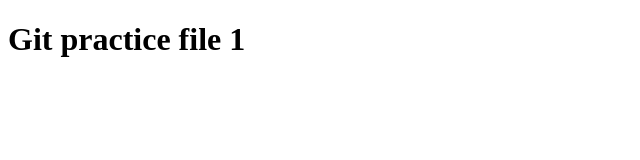
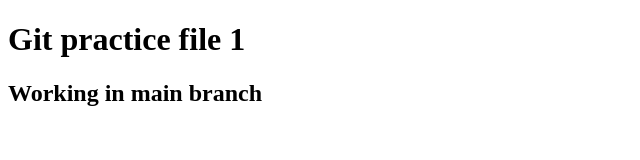
Before and after one commit to SEC-MASUM/git_practice_01, a plain HTML site: page index.html in a window 1280 px wide. Shown: the whole page, without its empty margins (0-640 px from the left). Drawn offline with Linux system fonts and the light colour scheme.

Commit message:
Main branch

```diff
--- a/index.html
+++ b/index.html
@@ -8,5 +8,6 @@
   </head>
   <body>
     <h1>Git practice file 1</h1>
+    <h2>Working in main branch</h2>
   </body>
 </html>
```
